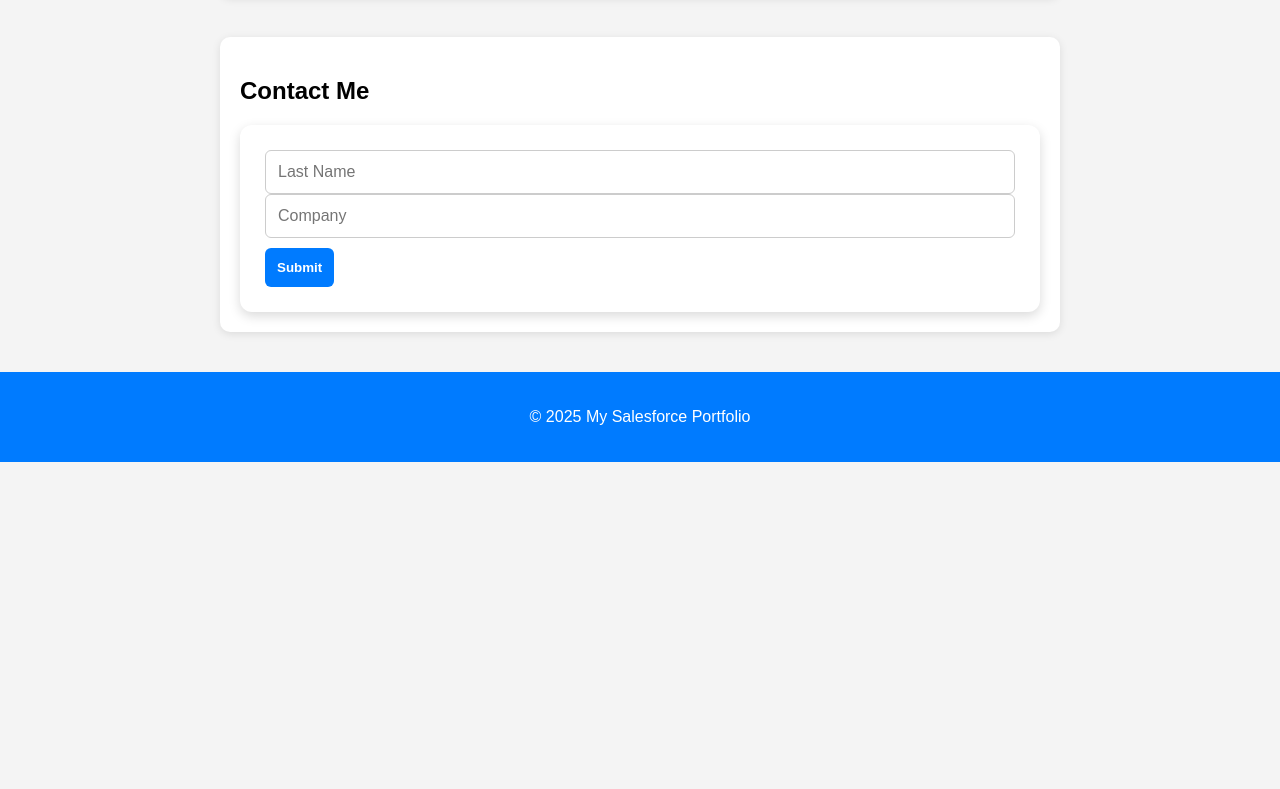
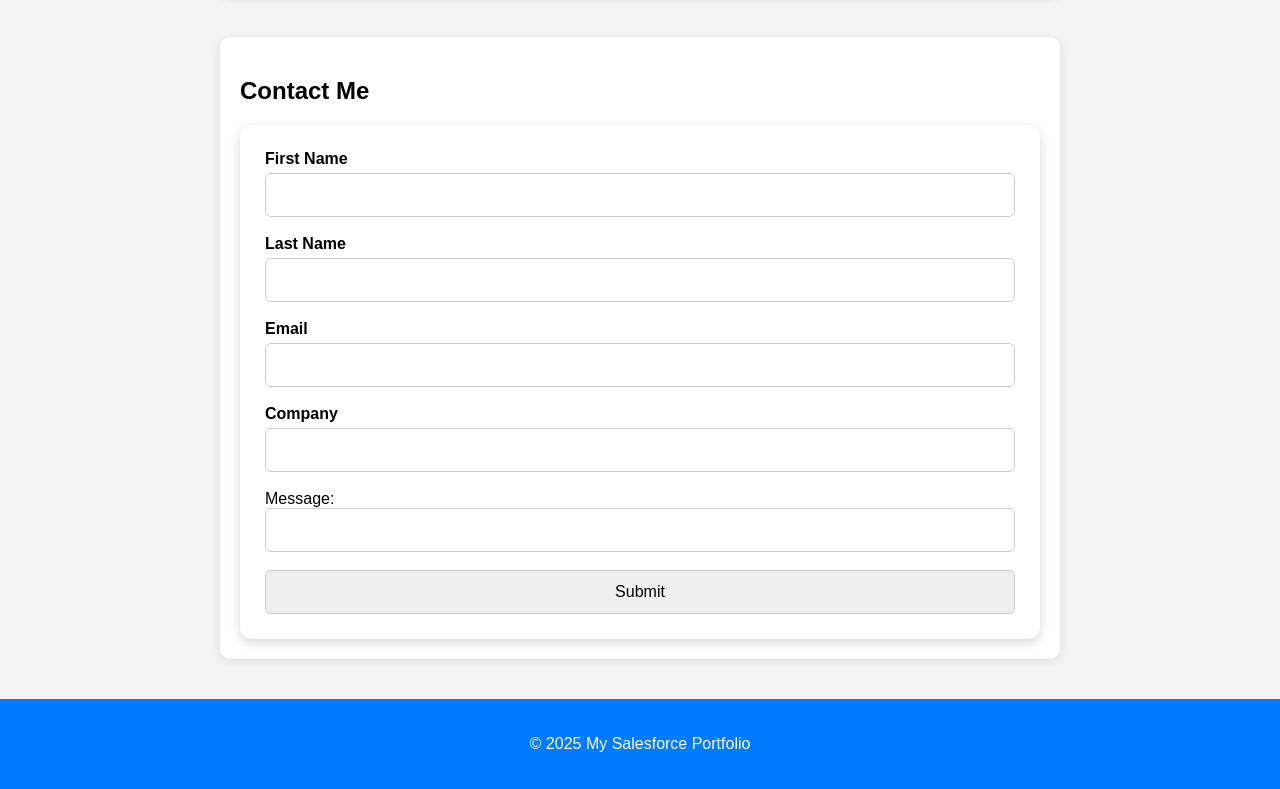
Before and after one commit to sushmitha324/sushmitha.github.io, a plain HTML site: page index.html in a window 1280 px wide. Shown: the part 492-1281 px from the top of the page. Before the commit the page ends 954 px from the top, so only its background shows below. Drawn offline with Linux system fonts and the light colour scheme.

Commit message:
Update index.html

```diff
--- a/index.html
+++ b/index.html
@@ -41,22 +41,45 @@
   <section id="contact">
     <h2>Contact Me</h2>
     <div class="contact-card">
-     <form action="https://webto.salesforce.com/servlet/servlet.WebToLead?encoding=UTF-8" method="POST">
-  <!-- Your Salesforce Organization ID (from Setup → Company Information) -->
-  <input type="hidden" name="oid" value="00DgK000008nnhJ">
-  <!-- Where to redirect after submit -->
-  <input type="hidden" name="retURL" value="https://www.google.com">
+   <!--  ----------------------------------------------------------------------  -->
+<!--  NOTE: Please add the following <META> element to your page <HEAD>.      -->
+<!--  If necessary, please modify the charset parameter to specify the        -->
+<!--  character set of your HTML page.                                        -->
+<!--  ----------------------------------------------------------------------  -->
 
-  <!-- DEBUG: get error details to your email -->
-  <input type="hidden" name="debug" value="1">
-  <input type="hidden" name="debugEmail" value="YOUR_EMAIL@example.com">
+<META HTTP-EQUIV="Content-type" CONTENT="text/html; charset=UTF-8">
 
-  <!-- Required fields for Lead -->
-  <input id="last_name" name="last_name" type="text" placeholder="Last Name" required>
-  <input id="company" name="company" type="text" placeholder="Company" required>
+<!--  ----------------------------------------------------------------------  -->
+<!--  NOTE: Please add the following <FORM> element to your page.             -->
+<!--  ----------------------------------------------------------------------  -->
 
-  <button type="submit">Submit</button>
+<form action="https://webto.salesforce.com/servlet/servlet.WebToLead?encoding=UTF-8&orgId=00DgK000008nnhJ" method="POST">
+
+<input type=hidden name="oid" value="00DgK000008nnhJ">
+<input type="hidden" name="retURL" value="https://www.google.com">
+
+<!--  ----------------------------------------------------------------------  -->
+<!--  NOTE: These fields are optional debugging elements. Please uncomment    -->
+<!--  these lines if you wish to test in debug mode.                          -->
+<!--  <input type="hidden" name="debug" value=1>                              -->
+<!--  <input type="hidden" name="debugEmail"                                  -->
+<!--  value="sushmithab458@gmail.com">                                        -->
+<!--  ----------------------------------------------------------------------  -->
+
+<label for="first_name">First Name</label><input  id="first_name" maxlength="40" name="first_name" size="20" type="text" /><br>
+
+<label for="last_name">Last Name</label><input  id="last_name" maxlength="80" name="last_name" size="20" type="text" /><br>
+
+<label for="email">Email</label><input  id="email" maxlength="80" name="email" size="20" type="text" /><br>
+
+<label for="company">Company</label><input  id="company" maxlength="40" name="company" size="20" type="text" /><br>
+
+Message:<input  id="00NgK00001LJDjK" maxlength="100" name="00NgK00001LJDjK" size="20" type="text" /><br>
+
+<input type="submit" name="submit">
+
 </form>
+
     </div>
   </section>
 
```
